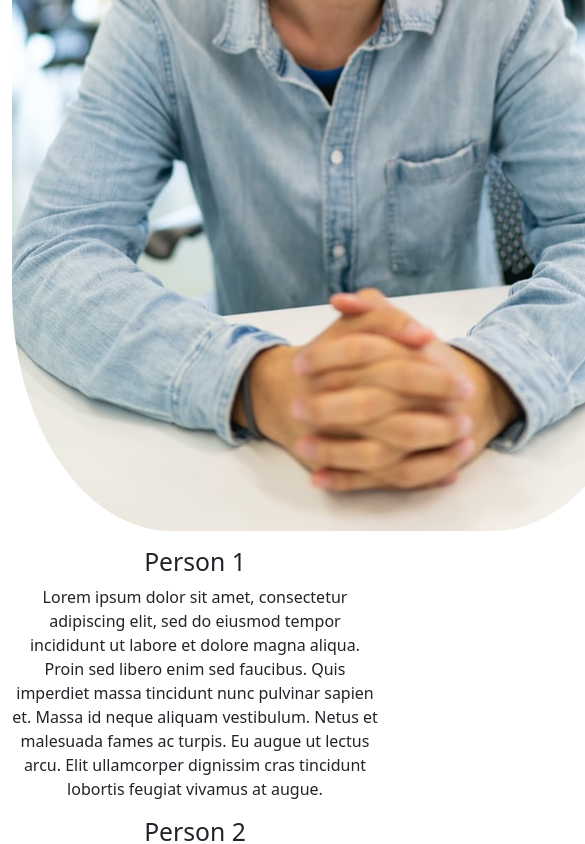
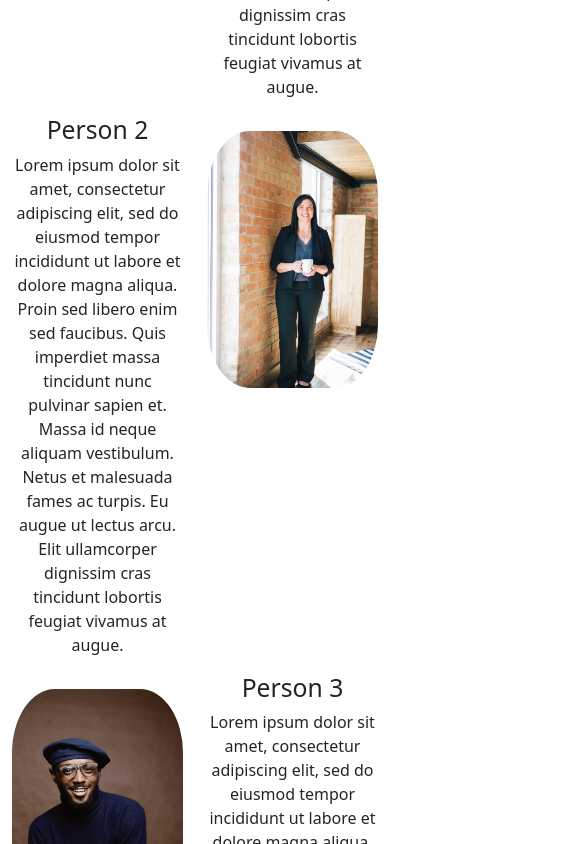
Before and after one commit to ColdCoder92/9-11-gallerry, a plain HTML site: page team.html in a window 390 px wide. Shown: the part 640-1484 px from the top of the page, 585 px wide, since content can reach past the window. Drawn offline with nearby package versions, Linux system fonts and the light colour scheme.

Commit message:
Update Team Page Responsiveness

```diff
--- a/team.html
+++ b/team.html
@@ -67,7 +67,7 @@
             <div class="container" style="text-align: center;">
                 <div class="row">
                     <div class="col">
-                        <img class="photo" src="images/stock4.jpg" alt="photo 1">
+                        <img class="photo img-fluid" src="images/stock4.jpg" alt="photo 1">
                     </div> <!--End Column 1-->
                     <div class="col">
                         <h2>Person 1</h2>
@@ -96,12 +96,12 @@
                         </p>
                     </div> <!--End of Column 1-->
                     <div class="col">
-                        <img class="photo" src="images/stock5.jpg" alt="photo 2">
+                        <img class="photo img-fluid" src="images/stock5.jpg" alt="photo 2">
                     </div> <!--End Column 2-->
                 </div> <!--End of Row 2-->
                 <div class="row">
                     <div class="col">
-                        <img class="photo" src="images/stock6.jpg" alt="photo 3">
+                        <img class="photo img-fluid" src="images/stock6.jpg" alt="photo 3">
                     </div> <!--End of Column 1-->
                     <div class="col">
                         <h2>Person 3</h2>
```
